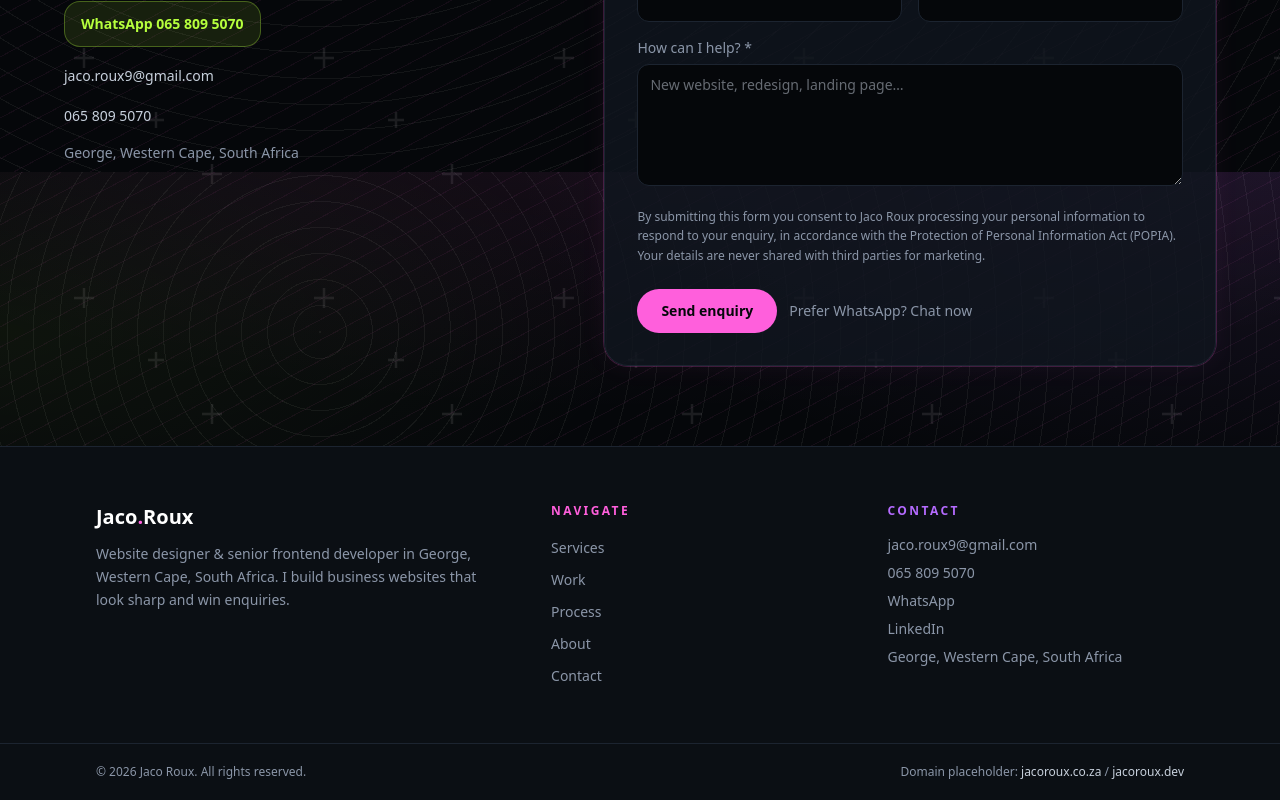
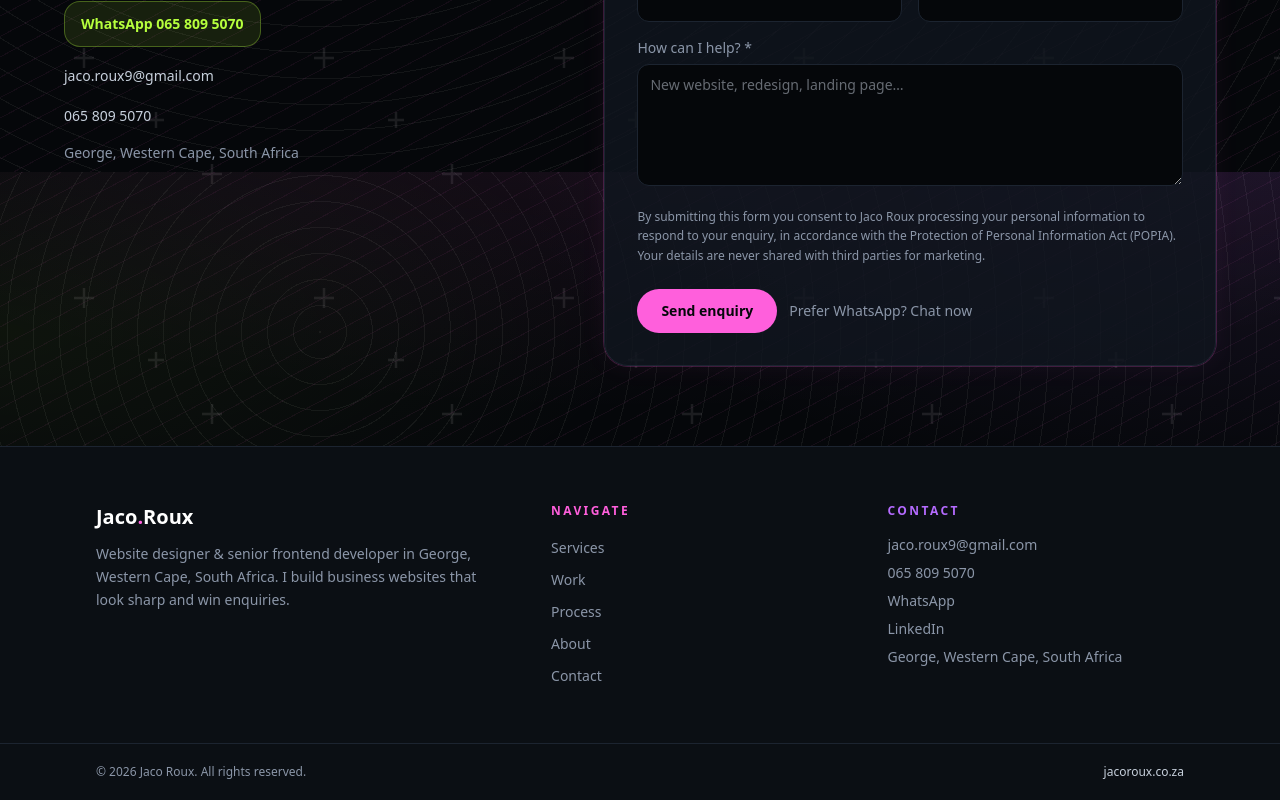
Before and after one commit to p3ngu1n-w3b/jacoroux.co.za, a Next.js app: page / in a window 1280 px wide. Shown: the part 3828-4628 px from the top of the page. Built offline with nearby package versions, Linux system fonts and the light colour scheme.

Commit message:
Update footer to remove domain placeholders for a cleaner presentation

```diff
--- a/src/components/Footer.tsx
+++ b/src/components/Footer.tsx
@@ -86,9 +86,7 @@ export function Footer() {
             © {year} {siteConfig.name}. All rights reserved.
           </p>
           <p>
-            Domain placeholder:{" "}
-            <span className="text-fog">jacoroux.co.za</span> /{" "}
-            <span className="text-fog">jacoroux.dev</span>
+            <span className="text-fog">jacoroux.co.za</span>
           </p>
         </div>
       </div>
```
